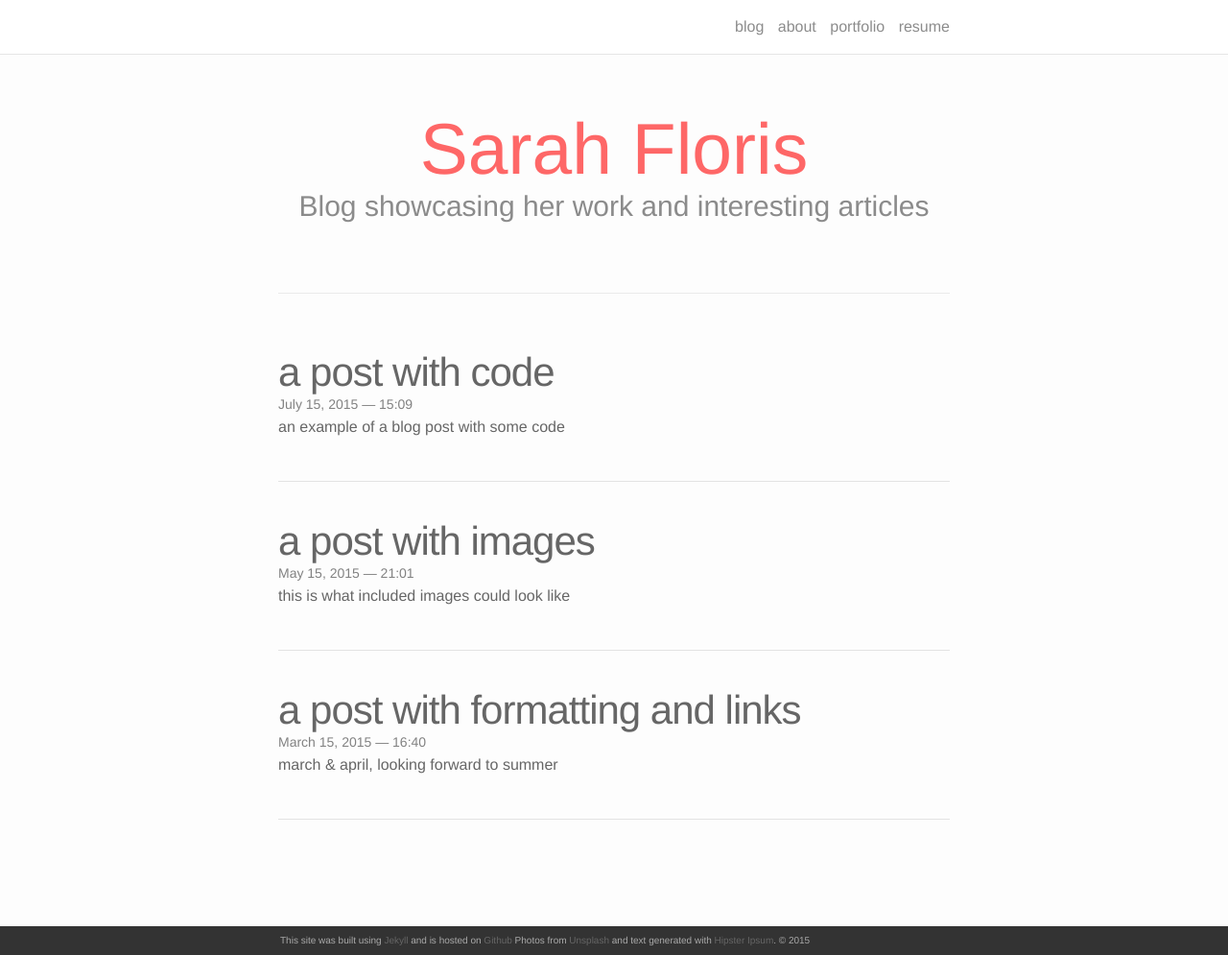
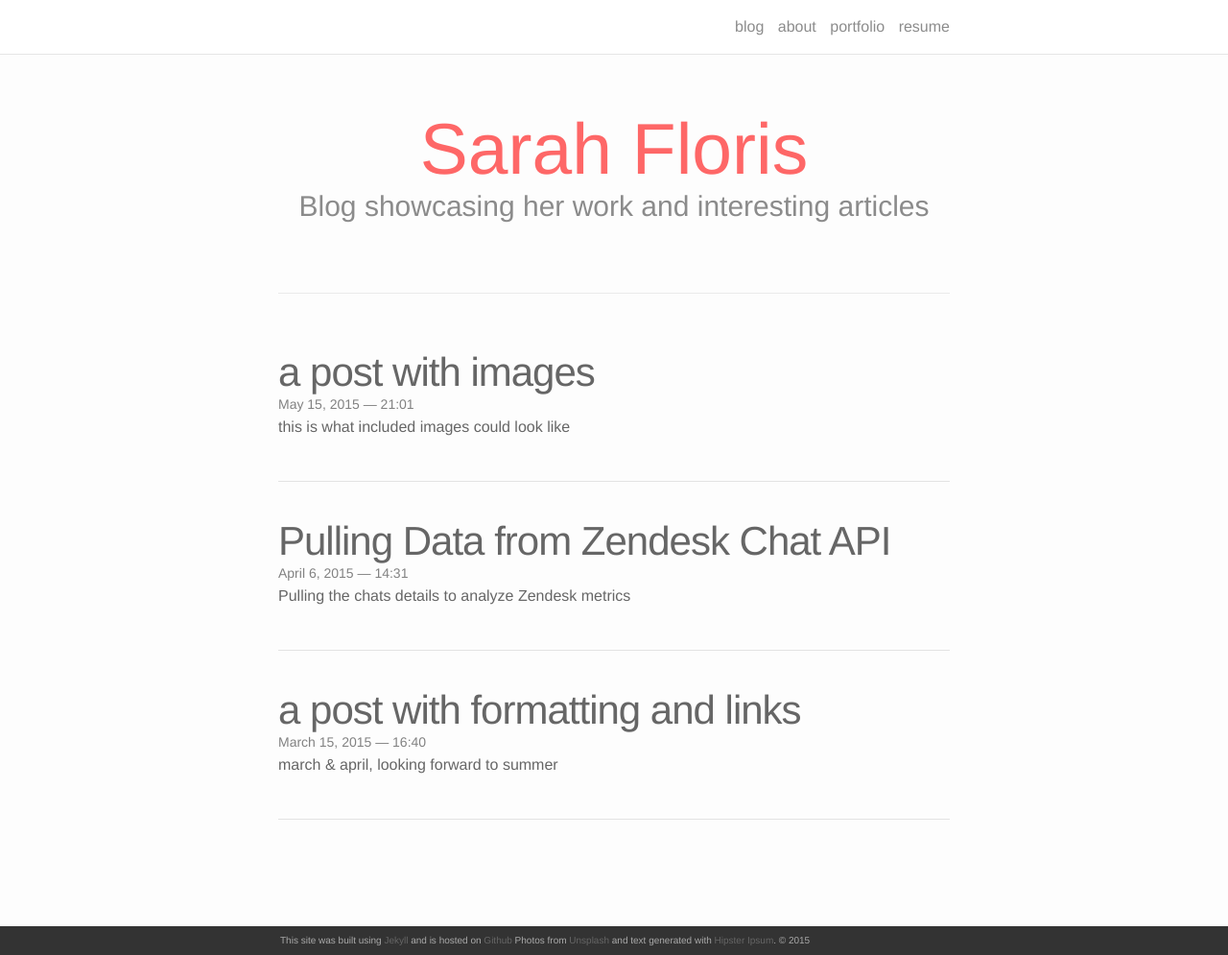
Before and after one commit to sdf94/sdf94.github.io, a Jekyll site: the page built from index.html, in a window 1280 px wide and 995 px high. Shown: the whole window at 96% size. Built offline with Jekyll 4.4.1, drawn with Linux system fonts in a browser that asks for light colours; nearby versions of some CDN libraries; the list of posts is cut into pages by our own code; some of the changed lines change nothing that is shown.

Commit message:
Changing the details

```diff
--- a/_posts/2015-07-15-title.markdown
+++ b/_posts/2015-07-15-title.markdown
@@ -1,33 +1,155 @@
 ---
 layout: post
-title: a post with code
-date: 2015-07-15 15:09:00
-description: an example of a blog post with some code
+title: Pulling Data from Zendesk Chat API
+date: 2015-04-06 14:31:00
+description: Pulling the chats details to analyze Zendesk metrics
 ---
 This theme implements a built-in Jekyll feature, the use of Pygments, for sytanx highlighting. It supports more than 100 languages. This example is in C++. All you have to do is wrap your code in a liquid tag:
 {% raw  %}
-{% highlight c++ %}  <br/> code code code <br/> {% endhighlight %}{% endraw %}
+{% highlight c++ %}  <br/>
+import requests
+import json
+import pandas as pd
+import numpy as np
+import io
+import datetime
+import matplotlib as plt <br/> {% endhighlight %}{% endraw %}
 
 Produces something like this:
 
+{% raw  %}
+{% highlight c++ %}  <br/>
+
+try:
+    from itertools import zip_longest as zip_longest
+except:
+    from itertools import izip_longest as zip_longest
+
+{% endhighlight %}{% endraw %}
+
+BLALBLA
+
+{% raw  %}
+{% highlight c++ %}  <br/>
+
+config = {'username':username,
+    'password':password,
+    'base_path': 'https://www.zopim.com/api/v2'
+    }
+
+<br/> {% endhighlight %}{% endraw %}
+
+{% raw  %}
 {% highlight c++ %}
+s = requests.Session()
+s.auth = (config['username'],config['password'])
+s.headers.update({"content-type":"application/json"})
+<br/> {% endhighlight %}{% endraw %}
 
-int main(int argc, char const *argv[])
-{
-	string myString;
 
-	cout << "input a string: ";
-	getline(cin, myString);
-	int length = myString.length();
+{% raw  %}
+{% highlight c++ %}  <br/>
 
-	char charArray = new char * [length];
+def get_chat_ids_for_month(year, month,day,year1, month1,day1):
+    """This function properly formats the date to search"""
+    all_chat_ids = []
+    search_query = "timestamp:[{0}-{1}-{2} TO {3}-{4}-{5}]".format(year, month, day, year1, month1, day1)
+    params = {"q":search_query}
+    url = "{0}/chats/search".format(config['base_path'])
+    while url:
+        r = s.get(url, params=params)
+        if r.status_code == 200:
+            response = json.loads(r.text)
+            for chat in response['results']:
+                all_chat_ids.append(chat['id'])
+                url = response['next_url']
+        else:
+            print("A request failed in the loop")
+    return all_chat_ids
+<br/> {% endhighlight %}{% endraw %}
 
-	charArray = myString;
-	for(int i = 0; i < length; ++i){
-		cout << charArray[i] << " ";
-	}
 
-	return 0;
-}
+{% raw  %}
+{% highlight c++ %}  <br/>
+def _grouper(n, iterable, fillvalue=None):
+    """Creates chunks of the query"""
+    args = [iter(iterable)] * n
+    return zip_longest(fillvalue=fillvalue, *args)
+<br/> {% endhighlight %}{% endraw %}
 
-{% endhighlight %}
+{% raw  %}
+{% highlight c++ %}  <br/>
+def build_csv_data(queried_id_list):
+    """Retrieves the data from the Chat API"""
+    import time
+    all_chats_for_csv = []
+    for chunk in _grouper(50, queried_id_list):
+        filtered = [id for id in chunk if id is not None]
+        url = "{0}/chats".format(config['base_path'])
+        stringified_ids = ",".join(filtered)
+        params = {"ids":stringified_ids}
+        r = s.get(url, params=params)
+        if r.status_code == 200:
+            response = json.loads(r.text)
+            docs = response['docs']
+            for k in docs:
+                doc_obj = docs[k] #This is the 'doc' object. Note that some keys may not exist for all items. Duration does not exist for offline messages for example
+                all_chats_for_csv.append(doc_obj)
+        else:
+            print("error getting bulk chats")
+            continue
+    return all_chats_for_csv
+<br/> {% endhighlight %}{% endraw %}
+
+{% raw  %}
+{% highlight c++ %}  <br/>
+queried_id_list = get_chat_ids_for_month(2017,5,1,2017,12,31)
+<br/> {% endhighlight %}{% endraw %}
+
+{% raw  %}
+{% highlight c++ %}  <br/>
+all_rows_as_obj = []
+
+for record in csv_obj_data:
+    try:
+        if not pd.isnull(record):
+            response_time = record.get('response_time', {})
+            count = record.get('count',{})
+            csv_obj = {
+                  "id": record['id'],
+                  "agent": ",".join(record.get('agent_names', "N/A")),
+                  "visitor": record['visitor']['name'],
+                  "visitor_email":record['visitor']['email'],
+                  "department": record['department_name'],
+                  "url": record.get('webpath', "N/A"),
+                  "type": record.get('type', "N/A"),
+                  "duration": record.get('duration','N/A'),
+                  "resp_first": response_time.get('first', []),
+                  "resp_max": response_time.get('max', []),
+                  "resp_avg": response_time.get('avg', []),
+                  "start timestamp": record['session']['start_date'],
+                  "end timestamp": record['session']['end_date'],
+                  "total messages": count.get('total', 0),
+                  "Agent Msg Count": count.get('agent', 0),
+                  "Visitor Msg Count": count.get('visitor', 0),
+                  "rating": record.get('rating',[]),
+                  "ticket_id": record['zendesk_ticket_id'],
+                  "city": record['session']['city'],
+                  "region": record['session']['region'],
+                  "country": record['session']['country_code']
+                }
+    except KeyError as e:
+            print("key error occured for record with id: {}".format(record['id']))
+            pass
+    all_rows_as_obj.append(csv_obj)
+
+<br/> {% endhighlight %}{% endraw %}
+
+{% raw  %}
+{% highlight c++ %}  <br/>
+col_keys = all_rows_as_obj[0].keys()
+csv_frame = pd.DataFrame([[i[j] for j in col_keys] for i in all_rows_as_obj], columns=col_keys)
+csv_frame['end timestamp'] = [datetime.datetime.strptime(str(x),'%Y-%m-%dT%H:%M:%SZ') for x in csv_frame['end timestamp']]
+csv_frame['start timestamp'] = [datetime.datetime.strptime(str(x),'%Y-%m-%dT%H:%M:%SZ') for x in csv_frame['start timestamp']]
+csv_frame.to_excel('stats.xlsx',encoding='utf-8')
+<br/> {% endhighlight %}{% endraw %}
```
